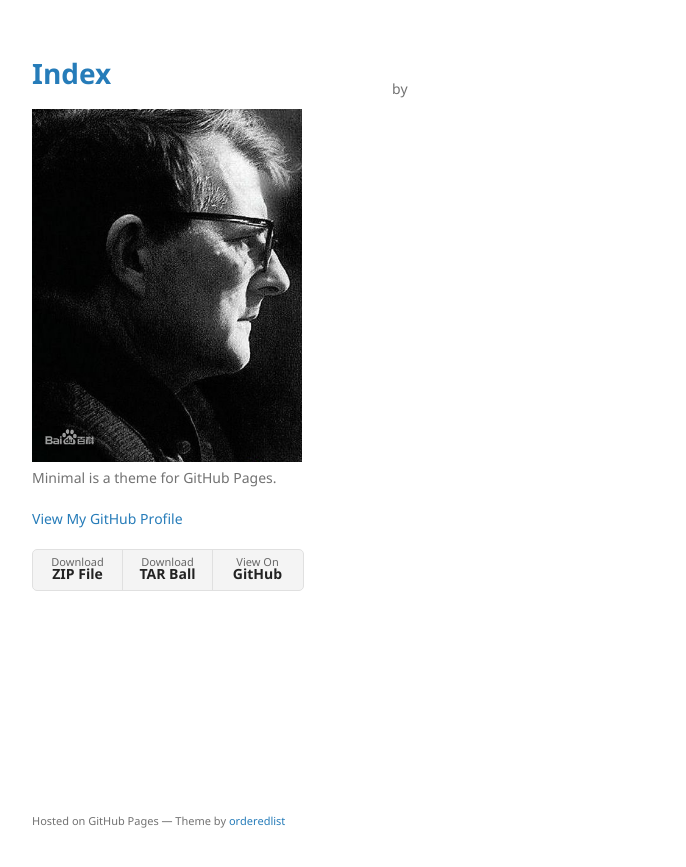
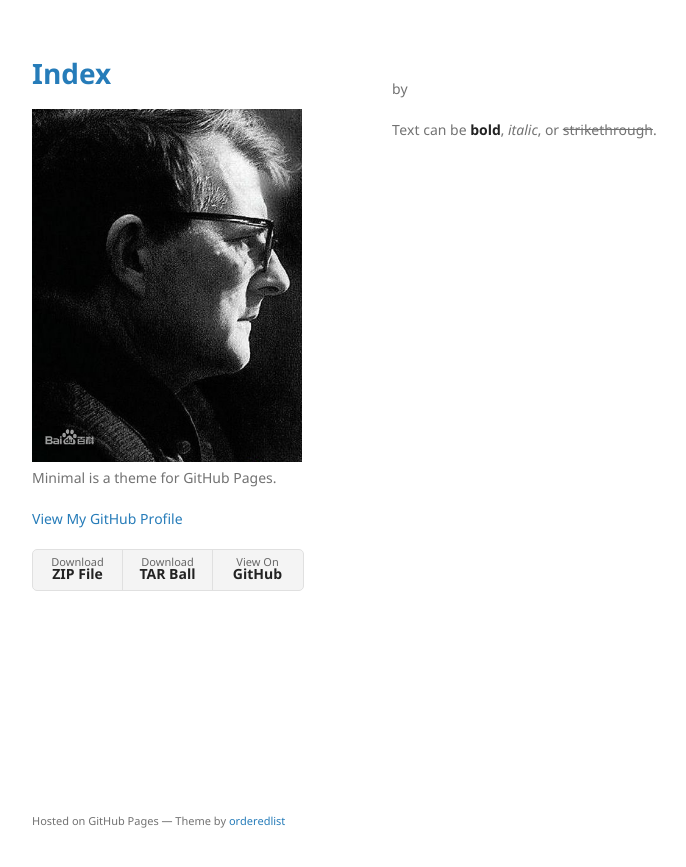
Before and after one commit to bitlecture/bitlecture.github.io, a Jekyll site: the page built from index.md, in a window 1280 px wide. Shown: the top 867 px of the page, without its empty margins (178-864 px from the left). Built offline with Jekyll 4.4.1, drawn with Linux system fonts in a browser that asks for light colours.

Commit message:
Update index.md

```diff
--- a/index.md
+++ b/index.md
@@ -2,3 +2,5 @@
 # You don't need to edit this file, it's empty on purpose.
 layout: post
 ---
+
+Text can be **bold**, _italic_, or ~~strikethrough~~.
```
